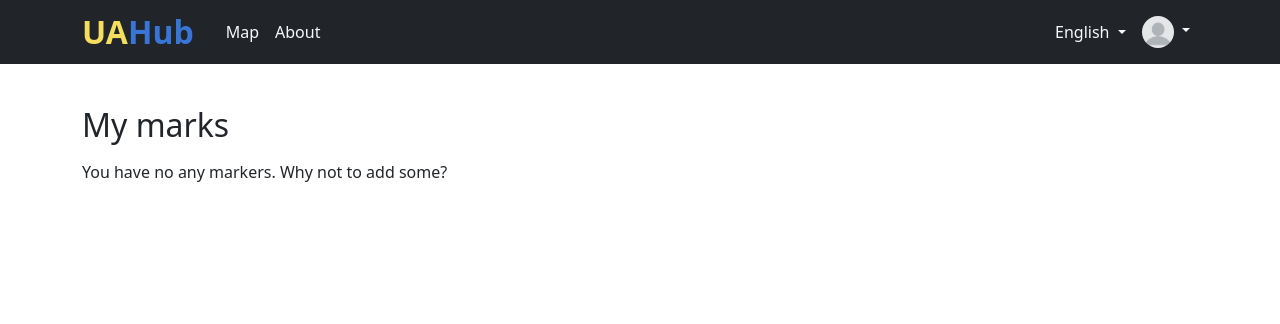
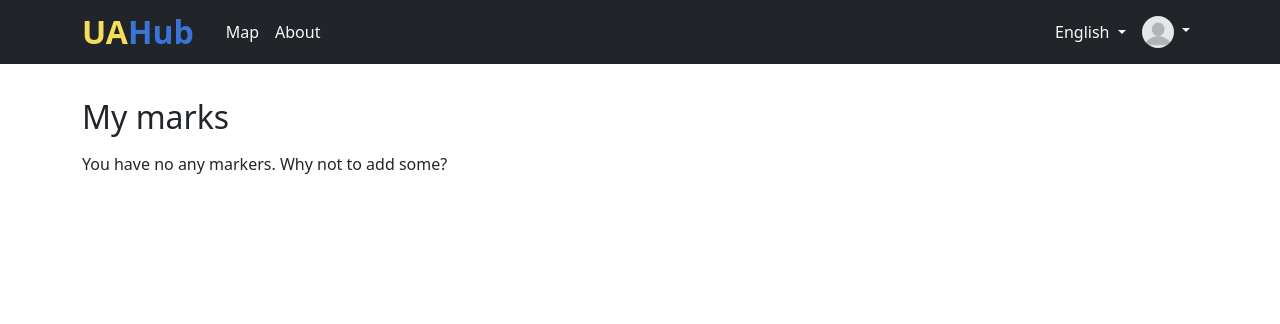
Before and after one commit to VetalM84/ua_hub, a Django app: page /markers/ in a window 1280 px wide. Shown: the top 324 px of the page. Run offline with Django 4.2, Linux system fonts and the light colour scheme; the visitor is signed in with stand-in values (Sample User, id 1); data that the repository does not hold is empty; some libraries are stand-ins or nearby versions.

Commit message:
Markup improvements

```diff
--- a/apps/hub/templates/hub/markers.html
+++ b/apps/hub/templates/hub/markers.html
@@ -10,7 +10,7 @@
 {% endblock %}
 
 {% block body %}
-    <div class="container pt-5 mt-4 mb-4">
+    <div class="container pt-3 mt-4 mb-4">
         <h1 class="h2 mb-3">{% translate "My marks" %}</h1>
         <form method="post">
         <div class="row">
--- a/apps/hub/views.py
+++ b/apps/hub/views.py
@@ -1,4 +1,5 @@
 """Hub app views."""
+
 import branca
 import folium
 from django.contrib import messages
@@ -182,9 +183,9 @@ def popup_html(marker):
                 <img style="max-width: 56px; border-radius: 50%;" alt="user_image"
                     src="media/{owner.avatar if owner else "avatar/default_avatar.jpg"}">
               </a>
-                <h4 style="font-weight:bold; margin:10px 0px 0px 0px;">
+                <h5 style="font-weight:bold; margin:10px 0px 0px 0px;">
                     {owner.get_full_name() if owner else ""}
-                </h4>
+                </h5>
         """
 
     html = f"""
--- a/templates/base.html
+++ b/templates/base.html
@@ -11,7 +11,7 @@
     <link href="https://cdn.jsdelivr.net/npm/bootstrap@5.2.0/dist/css/bootstrap.min.css" rel="stylesheet"
           integrity="sha384-gH2yIJqKdNHPEq0n4Mqa/HGKIhSkIHeL5AyhkYV8i59U5AR6csBvApHHNl/vI1Bx" crossorigin="anonymous">
 </head>
-<body style="margin-top: 58px">
+<body style="padding-top: 58px">
 
 {% include "inc/_header.html" %}
 <!-- alert messages -->
```
